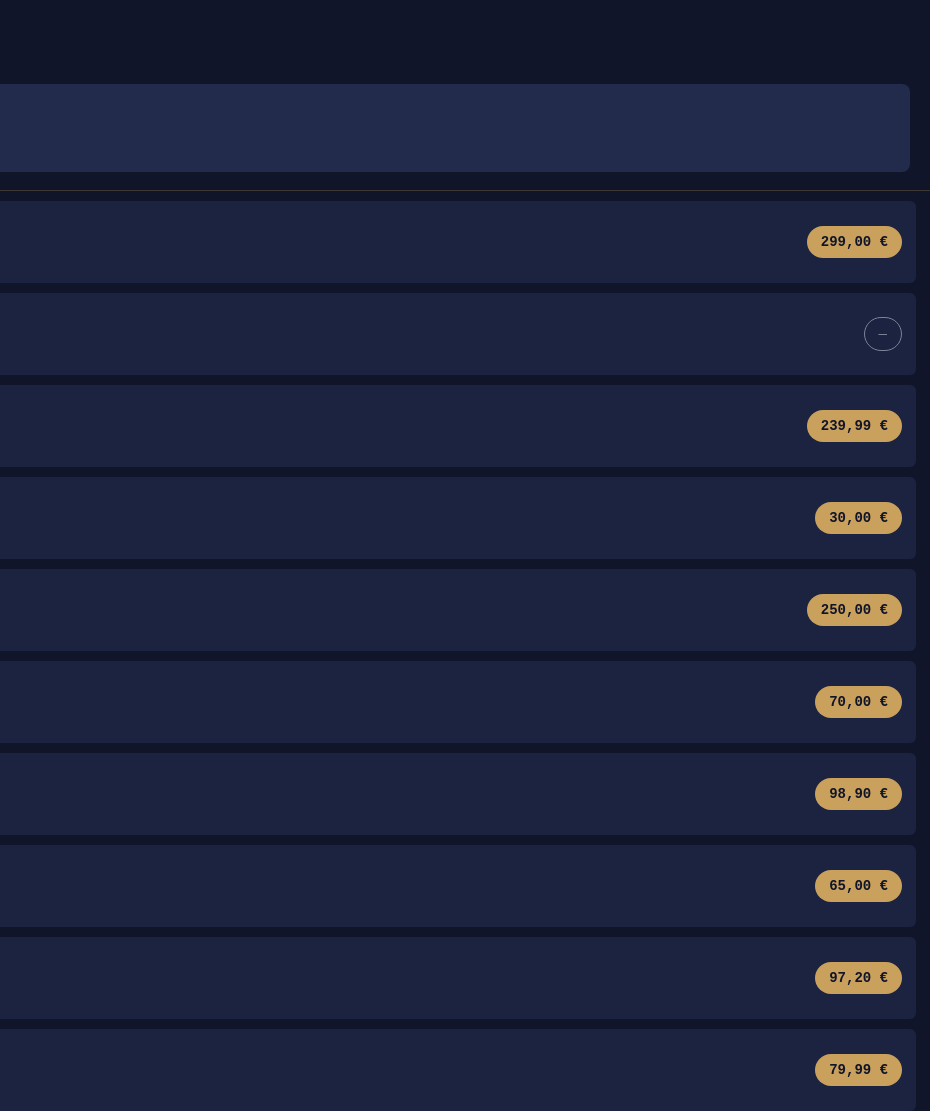
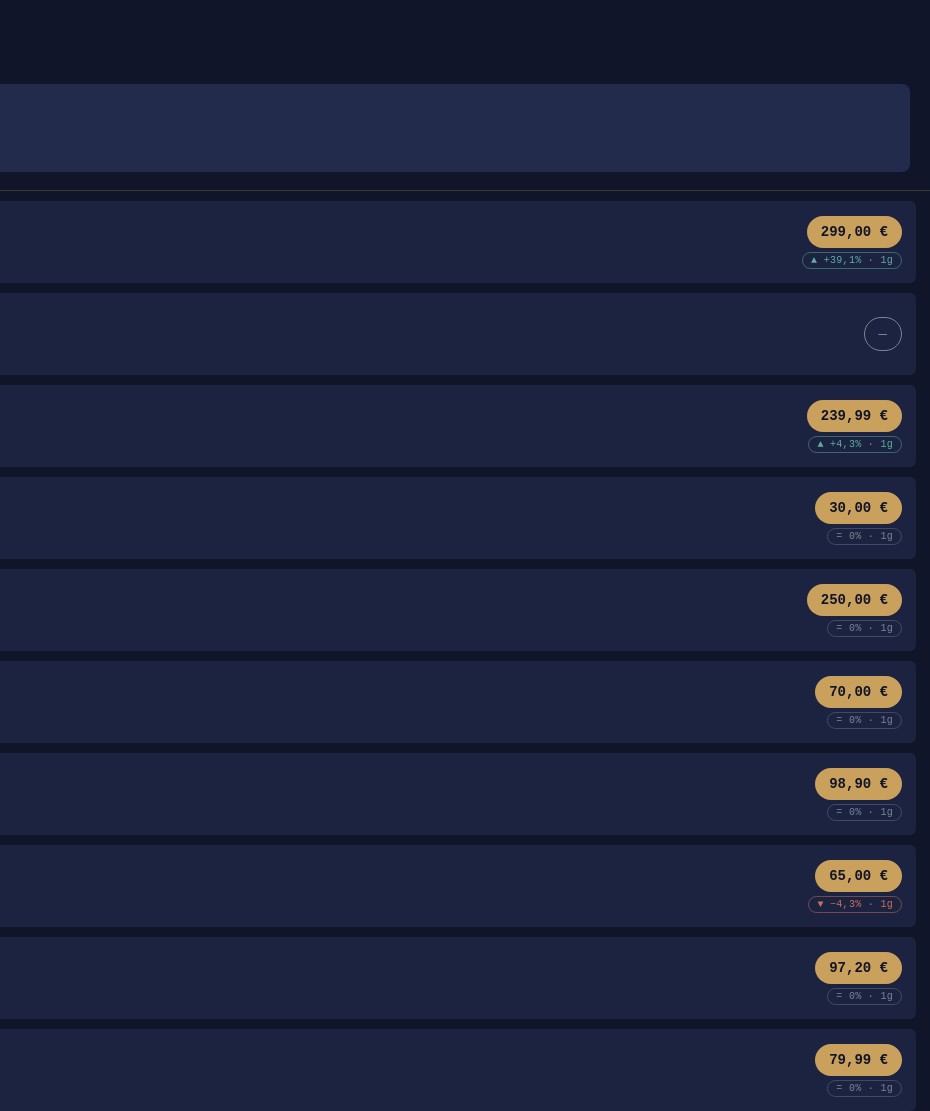
Before and after one commit to loops9/tracker, a plain HTML site: page index.html in a window 1280 px wide. Shown: the top 1111 px of the page, 350-1280 px from the left. Drawn offline with Linux system fonts and the light colour scheme.

Commit message:
Update index.html

```diff
--- a/index.html
+++ b/index.html
@@ -168,6 +168,26 @@
     font-size: 11px;
   }
 
+  .col-dx {
+    display: flex;
+    flex-direction: column;
+    align-items: flex-end;
+    gap: 4px;
+    flex-shrink: 0;
+  }
+
+  .var-badge {
+    font-family: ui-monospace, "SF Mono", "IBM Plex Mono", monospace;
+    font-size: 10px;
+    padding: 2px 8px;
+    border-radius: 999px;
+    letter-spacing: 0.03em;
+  }
+
+  .var-badge.su { color: var(--good); border: 1px solid rgba(95, 174, 157, 0.5); }
+  .var-badge.giu { color: var(--warn); border: 1px solid rgba(201, 112, 92, 0.5); }
+  .var-badge.pari { color: var(--muted); border: 1px solid rgba(125, 130, 150, 0.4); }
+
   .grafico-box {
     display: none;
     background: var(--surface);
@@ -235,6 +255,33 @@ function serieCarta(storico, carta) {
   return storico
     .filter(function (r) { return r.link === carta.link; })
     .sort(function (a, b) { return a.data - b.data; });
+}
+
+// Variazione percentuale dell'ultimo prezzo rispetto a ~7 giorni prima.
+// Se lo storico è più corto, confronta con il punto più vecchio disponibile
+// e l'etichetta riporta i giorni effettivi (es. "3g").
+function variazioneCarta(serie) {
+  if (serie.length < 2) return null;
+  var ultimo = serie[serie.length - 1];
+  var soglia = ultimo.data - 7 * 86400000;
+
+  var rif = null;
+  for (var i = 0; i < serie.length; i++) {
+    if (serie[i].data <= soglia) rif = serie[i];
+    else break;
+  }
+
+  var etichetta = '7g';
+  if (!rif || rif === ultimo) {
+    rif = serie[0];
+    if (rif === ultimo) rif = serie[serie.length - 2];
+    var giorni = Math.max(1, Math.round((ultimo.data - rif.data) / 86400000));
+    etichetta = giorni + 'g';
+  }
+
+  if (!rif || !rif.prezzo) return null;
+  var pct = ((ultimo.prezzo - rif.prezzo) / rif.prezzo) * 100;
+  return { pct: pct, etichetta: etichetta };
 }
 
 function calcolaTotale(carte, storico) {
@@ -368,11 +415,33 @@ function render(dati) {
     }
 
     riga.appendChild(info);
-    riga.appendChild(chip);
+
+    var colDx = document.createElement('div');
+    colDx.className = 'col-dx';
+    colDx.appendChild(chip);
+
+    var serie = serieCarta(storico, c);
+
+    if (c.ultimoPrezzo != null) {
+      var v = variazioneCarta(serie);
+      if (v) {
+        var vb = document.createElement('div');
+        if (Math.abs(v.pct) < 0.05) {
+          vb.className = 'var-badge pari';
+          vb.textContent = '= 0% · ' + v.etichetta;
+        } else {
+          vb.className = 'var-badge ' + (v.pct > 0 ? 'su' : 'giu');
+          vb.textContent = (v.pct > 0 ? '▲ +' : '▼ −') +
+            Math.abs(v.pct).toFixed(1).replace('.', ',') + '% · ' + v.etichetta;
+        }
+        colDx.appendChild(vb);
+      }
+    }
+
+    riga.appendChild(colDx);
     lista.appendChild(riga);
 
     // grafico andamento al tocco (se c'è abbastanza storico)
-    var serie = serieCarta(storico, c);
     if (serie.length >= 2) {
       var box = document.createElement('div');
       box.className = 'grafico-box';
```
